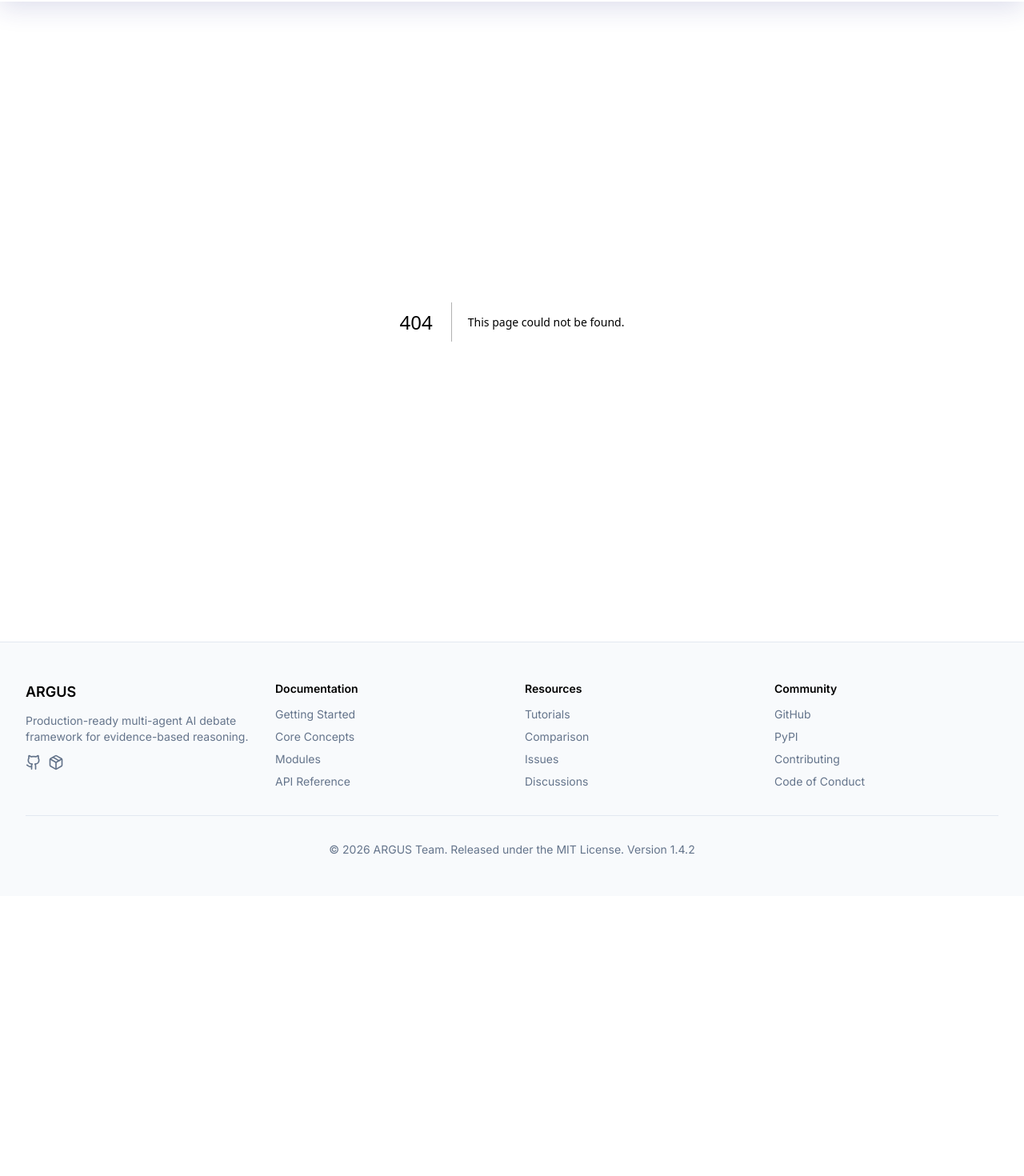
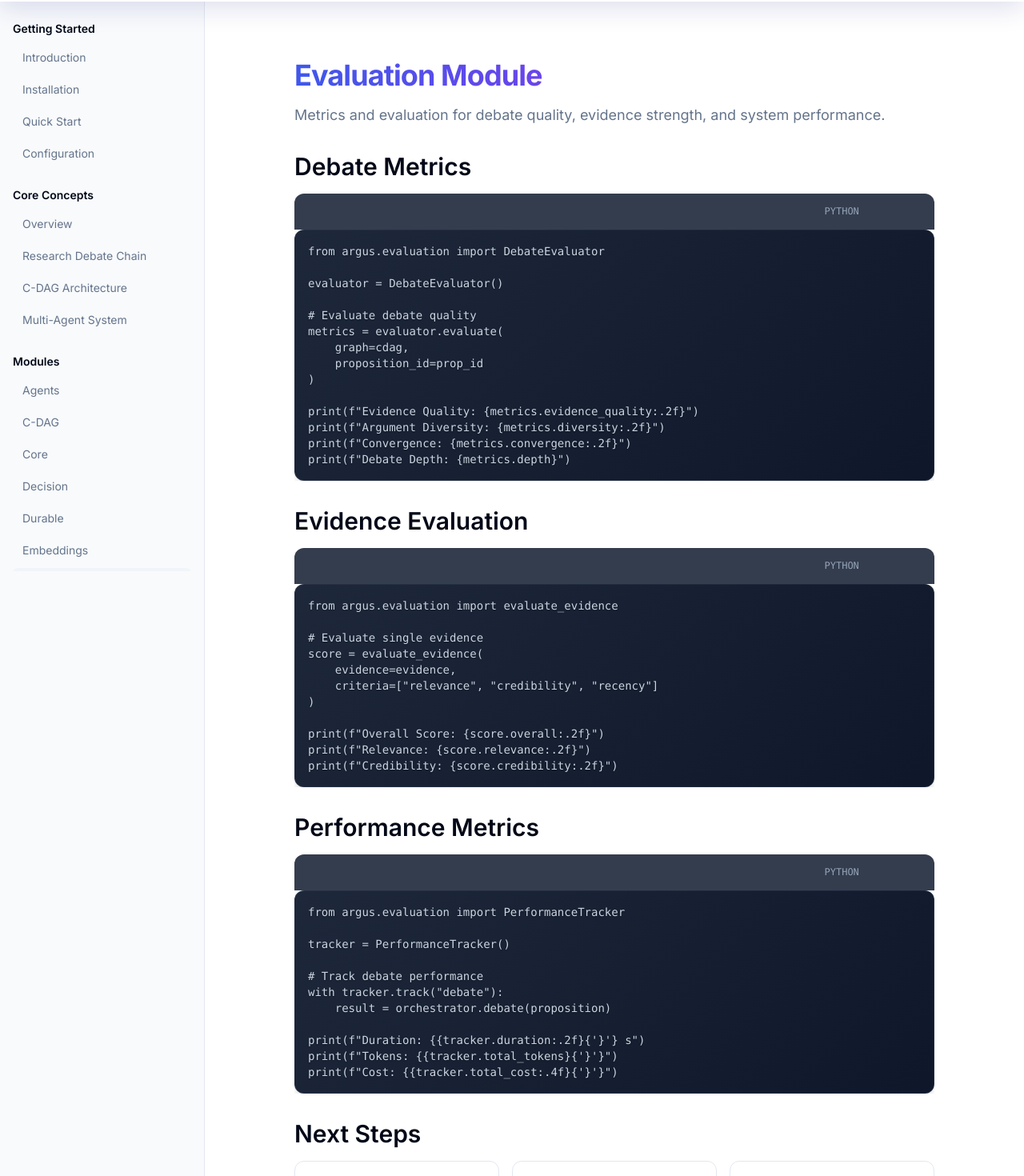
Before and after one commit to Ronit26Mehta/argus-ai-debate, a Next.js app in the folder docs-website/: page /docs/modules/evaluation in a window 1280 px wide. Before the commit this address had no page. Shown: the part 64-1534 px from the top of the page at 80% size. Before the commit the page ends 1184 px from the top, so only its background shows below. Built offline with nearby package versions, Linux system fonts and the light colour scheme.

Commit message:
page.tsx: Update docs-website/src/app/docs/modules/evaluation/page.tsx

```diff
--- /dev/null
+++ b/docs-website/src/app/docs/modules/evaluation/page.tsx
@@ -0,0 +1,103 @@
+import { Metadata } from 'next'
+import { CodeBlock } from '@/components/CodeBlock'
+
+export const metadata: Metadata = {
+    title: 'Evaluation Module | ARGUS Documentation',
+    description: 'Metrics and evaluation for debate quality and performance',
+}
+
+export default function EvaluationModulePage() {
+    return (
+        <div className="max-w-4xl mx-auto py-8 px-4">
+            <div className="space-y-8">
+                <div>
+                    <h1 className="text-4xl font-bold tracking-tight gradient-text mb-4">
+                        Evaluation Module
+                    </h1>
+                    <p className="text-lg text-muted-foreground">
+                        Metrics and evaluation for debate quality, evidence strength, and system performance.
+                    </p>
+                </div>
+
+                {/* Debate Metrics */}
+                <section className="space-y-4">
+                    <h2 className="text-3xl font-semibold">Debate Metrics</h2>
+                    <CodeBlock
+                        code={`from argus.evaluation import DebateEvaluator
+
+evaluator = DebateEvaluator()
+
+# Evaluate debate quality
+metrics = evaluator.evaluate(
+    graph=cdag,
+    proposition_id=prop_id
+)
+
+print(f"Evidence Quality: {metrics.evidence_quality:.2f}")
+print(f"Argument Diversity: {metrics.diversity:.2f}")
+print(f"Convergence: {metrics.convergence:.2f}")
+print(f"Debate Depth: {metrics.depth}")`}
+                        language="python"
+                    />
+                </section>
+
+                {/* Evidence Evaluation */}
+                <section className="space-y-4">
+                    <h2 className="text-3xl font-semibold">Evidence Evaluation</h2>
+                    <CodeBlock
+                        code={`from argus.evaluation import evaluate_evidence
+
+# Evaluate single evidence
+score = evaluate_evidence(
+    evidence=evidence,
+    criteria=["relevance", "credibility", "recency"]
+)
+
+print(f"Overall Score: {score.overall:.2f}")
+print(f"Relevance: {score.relevance:.2f}")
+print(f"Credibility: {score.credibility:.2f}")`}
+                        language="python"
+                    />
+                </section>
+
+                {/* Performance Metrics */}
+                <section className="space-y-4">
+                    <h2 className="text-3xl font-semibold">Performance Metrics</h2>
+                    <CodeBlock
+                        code={`from argus.evaluation import PerformanceTracker
+
+tracker = PerformanceTracker()
+
+# Track debate performance
+with tracker.track("debate"):
+    result = orchestrator.debate(proposition)
+
+print(f"Duration: ${'{'}{tracker.duration:.2f}{'}'} s")
+print(f"Tokens: ${'{'}{tracker.total_tokens}{'}'}")
+print(f"Cost: ${'{'}{tracker.total_cost:.4f}{'}'}")`}
+                        language="python"
+                    />
+                </section>
+
+                {/* Next Steps */}
+                <section className="space-y-4">
+                    <h2 className="text-3xl font-semibold">Next Steps</h2>
+                    <div className="grid gap-4 md:grid-cols-3">
+                        <a href="/docs/modules/metrics" className="block p-6 rounded-xl border bg-card hover:shadow-lg transition-all card-hover">
+                            <h3 className="text-lg font-semibold mb-2">Metrics →</h3>
+                            <p className="text-sm text-muted-foreground">Detailed metrics</p>
+                        </a>
+                        <a href="/docs/modules/outputs" className="block p-6 rounded-xl border bg-card hover:shadow-lg transition-all card-hover">
+                            <h3 className="text-lg font-semibold mb-2">Outputs →</h3>
+                            <p className="text-sm text-muted-foreground">Visualizations</p>
+                        </a>
+                        <a href="/tutorials" className="block p-6 rounded-xl border bg-card hover:shadow-lg transition-all card-hover">
+                            <h3 className="text-lg font-semibold mb-2">Tutorials →</h3>
+                            <p className="text-sm text-muted-foreground">Practical examples</p>
+                        </a>
+                    </div>
+                </section>
+            </div>
+        </div>
+    )
+}
```
